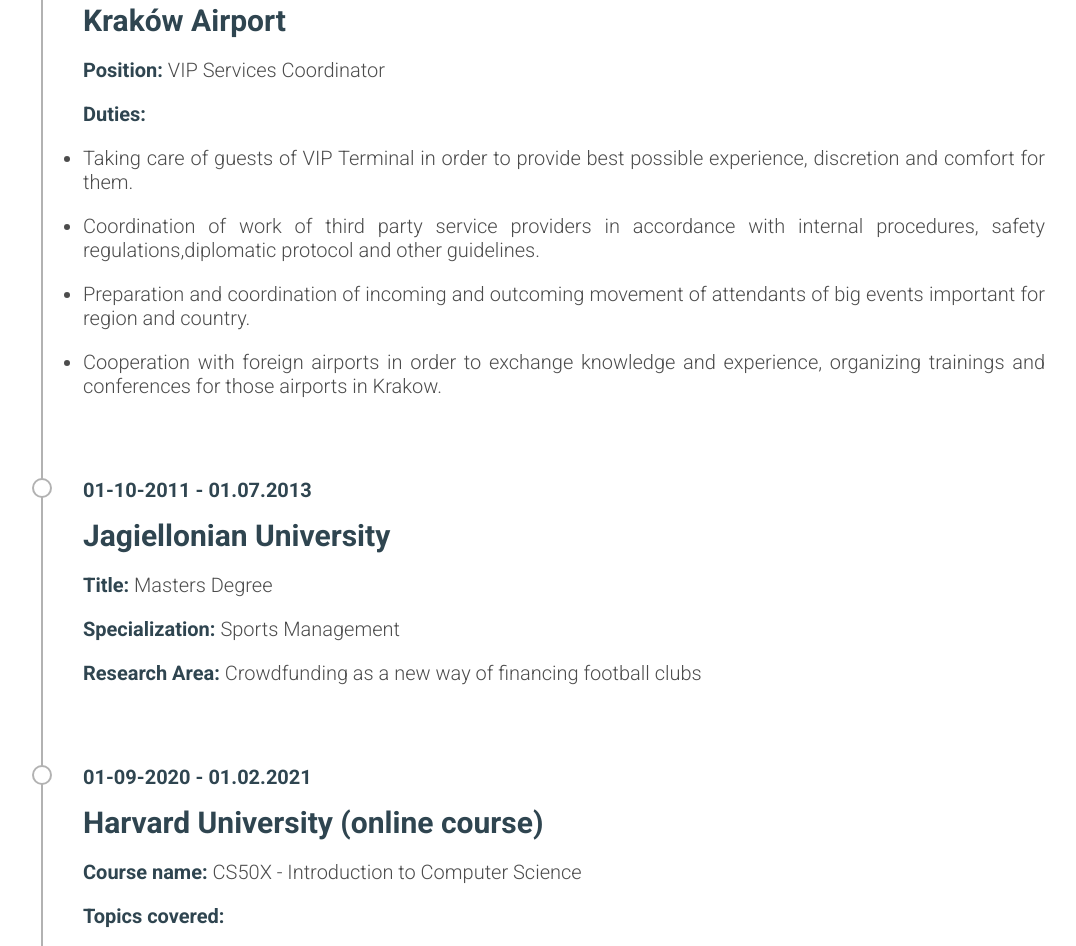
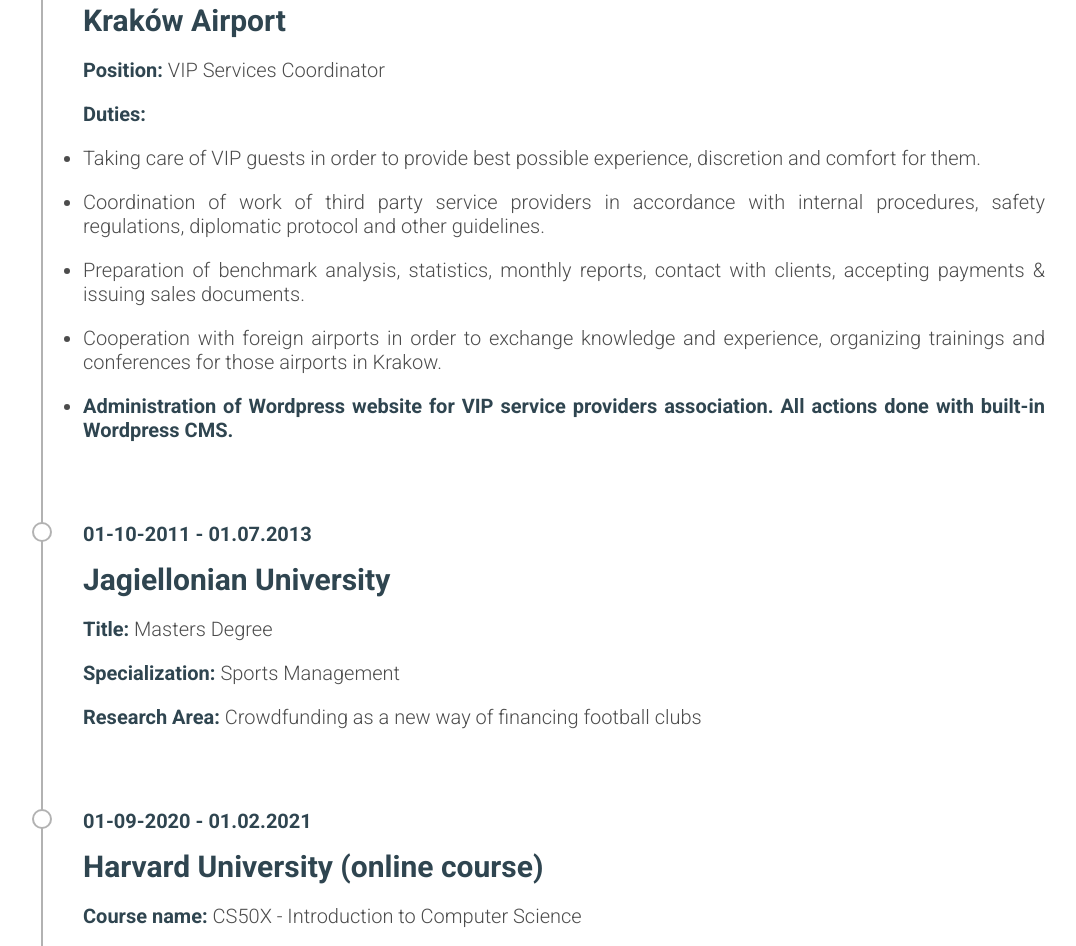
Before and after one commit to piotrektnw/piotrektnw.github.io, a plain HTML site: page index.html in a window 1280 px wide. Shown: the part 1004-1950 px from the top of the page, without its empty margins (87-1163 px from the left). Drawn offline with nearby package versions, Linux system fonts and the light colour scheme.

Commit message:
Content updates

```diff
--- a/index.html
+++ b/index.html
@@ -65,24 +65,28 @@
                             </li>
                             <li> <span class="highlight">Duties:</span></li>
                             <li>
-                                <p>Taking care of guests of VIP Terminal in order to provide best possible experience,
+                                <p>Taking care of VIP guests in order to provide best possible experience,
                                     discretion and
                                     comfort for them.</p>
                             </li>
                             <li>
                                 <p>Coordination of work of third party service providers
-                                    in accordance with internal procedures, safety regulations,diplomatic protocol and
+                                    in accordance with internal procedures, safety regulations, diplomatic protocol and
                                     other
                                     guidelines.</p>
                             </li>
                             <li>
-                                <p>Preparation and coordination of incoming and outcoming movement of attendants of big
-                                    events important for region and country.</p>
+                                <p> Preparation of benchmark analysis, statistics, monthly reports, contact with
+                                    clients, accepting payments & issuing sales documents. </p>
                             </li>
                             <li>
                                 <p>Cooperation with foreign airports in order to exchange knowledge and experience,
                                     organizing trainings and conferences for those airports in Krakow. </p>
-                                </p>
+                            </li>
+                            <li>
+                                <p> <span class="highlight">Administration of Wordpress website for VIP service
+                                        providers
+                                        association. All actions done with built-in Wordpress CMS.</span> </p>
                             </li>
                         </ul>
                     </div>
```
